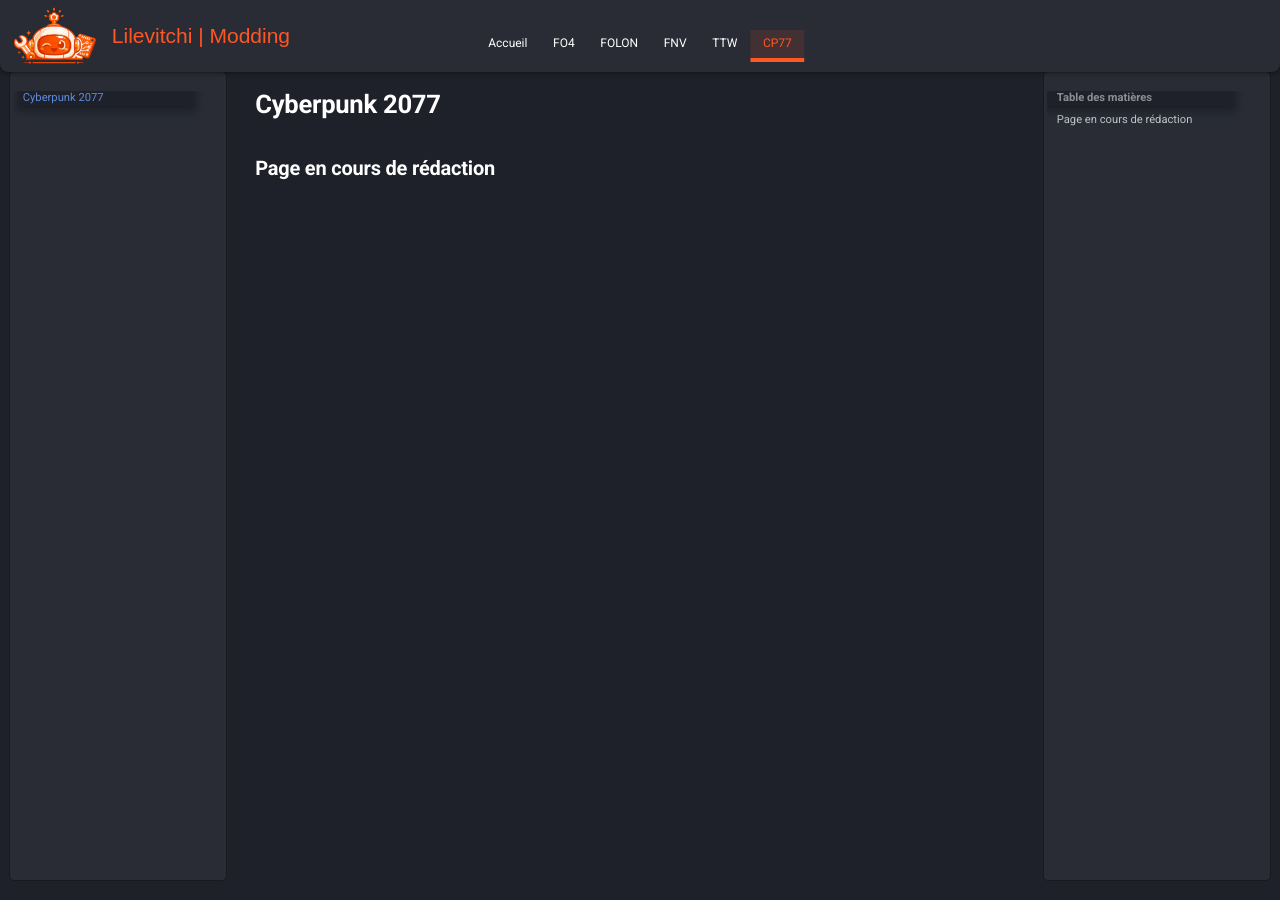
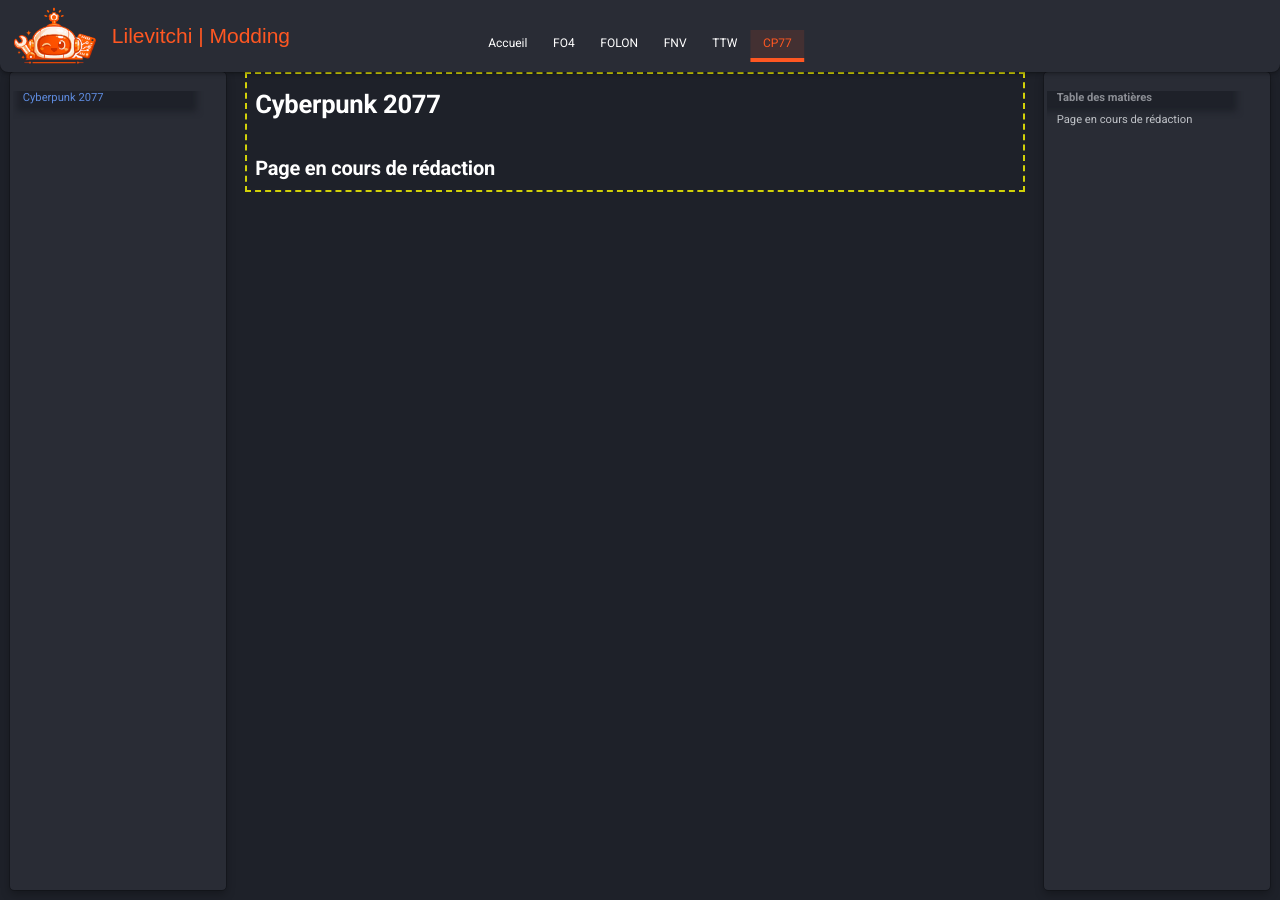
Before and after one commit to Lilevitchi/lilevitchi.github.io, an MkDocs documentation site: the page built from docs/cyberpunk/index.md, in a window 1280 px wide and 900 px high. Built offline with MkDocs 1.6.1 and Material for MkDocs 9.7.7, drawn with Linux system fonts in a browser that asks for light colours.

Commit message:
Update extra.css

```diff
--- a/docs/stylesheets/extra.css
+++ b/docs/stylesheets/extra.css
@@ -43,19 +43,19 @@
   --font-h2-size: 16px;
   --font-h3-size: 12px;
 
-  /* ---------- Effects ---------- */
+  /* Effects */
   --blur-soft: blur(5px);
   --blur-strong: blur(6px);
 
-  /* ---------- Cursor ---------- */
+  /* Cursor */
   --cursor-default: url('../assets/curseur.png') 7 0, pointer;
   --cursor-click: url('../assets/curseur-clic.png') 7 0, pointer;
 
-  /* ---------- Tabs / Navigation ---------- */
+  /* Tabs / Navigation */
   --tab-bg-hover: rgba(255, 255, 255, 0.08);
   --tab-bg-active: rgba(255, 87, 34, 0.12);
 
-  /* ---------- Spacing ---------- */
+  /* Spacing */
   --space-xs: 0.36rem;  /* ~6px */
   --space-sm: 0.54rem;  /* ~9px */
   --space-md: 0.9rem;   /* ~14px */
@@ -262,7 +262,6 @@
 
 /* Main container */
 [data-md-color-scheme] .md-main {
-  /*position: relative;*/
   margin-top: var(--header-height);
   min-height: calc(100vh - var(--header-height));
 }
@@ -280,14 +279,9 @@
 
 /* Zone de contenu centrale */
 [data-md-color-scheme] .md-content {
- /*position: relative; */
-
   margin-left: calc(var(--sidebar-width-primary) + var(--sidebar-gap));
   margin-right: calc(var(--sidebar-width-secondary) + var(--sidebar-gap));
-
-  /*height: 100%; */
   padding: 0;
-
   min-width: 0;
 }
 
@@ -295,9 +289,10 @@
 [data-md-color-scheme] .md-content__inner {
   background: transparent;
   box-shadow: none;
-
   margin: 0;
   padding: var(--sidebar-gap) !important;
+      outline: 2px dashed rgba(255, 255, 0, 0.8); /* Jaune (Debug) */
+    outline-offset: -2px;
 }
 
 [data-md-color-scheme] .custom-card {
@@ -322,17 +317,13 @@
 [data-md-color-scheme] .md-sidebar {
   position: fixed;
 
-  top: calc(
-    var(--header-height)
-    + var(--header-visual-offset)
-    + var(--header-shadow-offset)
-  );
+  top: 10px;
+
   bottom: var(--sidebar-footer-offset);
 
   height: calc(
   100vh
   - var(--header-height)
-  - var(--header-visual-offset)
   - var(--sidebar-footer-offset)
   ) !important;
 
@@ -342,9 +333,9 @@
   background: var(--bg-surface);
   border-radius: var(--radius-sm);
   outline: 1px solid rgba(0,0,0,0.2);
+  box-shadow: 0 4px 10px rgba(0, 0, 0, 0.3);
 
   transform: none !important;
-
   overflow: hidden;
   z-index: var(--z-sidebar);
 
@@ -452,7 +443,7 @@
   border-radius: var(--radius-xs);
 
   max-width: 720px;
-  margin: 2rem auto;     /* Le 'auto' centre le bloc horizontalement */
+  margin: 2rem auto;
 
   box-shadow: 0 4px 15px rgba(0, 0, 0, 0.4);
 }
```
